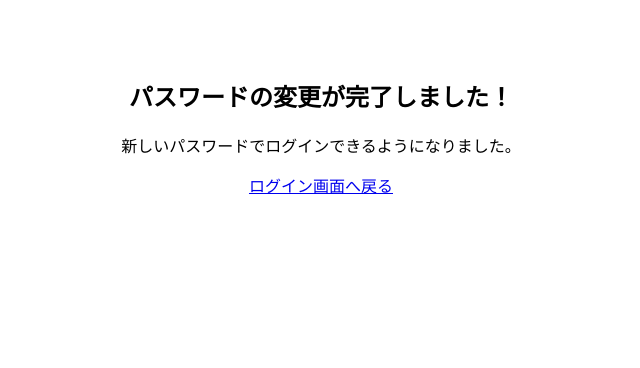
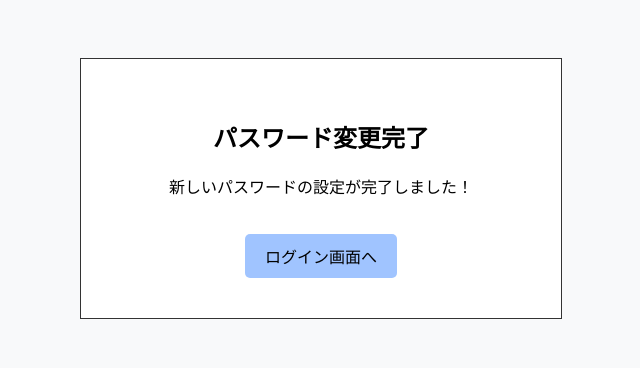
Before and after one commit to Omochimochimochimochi/Daily-closet, a Django app: page /reset/done/ in a window 1280 px wide. Shown: the top 368 px of the page, without its empty margins (319-959 px from the left). Run offline with Django 5.2, Linux system fonts and the light colour scheme.

Commit message:
パスワード変更完了画面修正

```diff
--- a/closet/templates/password_reset_complete.html
+++ b/closet/templates/password_reset_complete.html
@@ -1,11 +1,19 @@
 <!DOCTYPE html>
-<html>
-<head><title>完了</title></head>
+<html lang="ja">
+<head>
+    <meta charset="UTF-8">
+    <title>パスワード変更完了 - Daily Closet</title>
+    <style>
+        body { font-family: sans-serif; display: flex; justify-content: center; padding: 50px; background-color: #f8f9fa; }
+        .box { background: white; padding: 40px; border: 1px solid #333; width: 400px; text-align: center; }
+        .btn { display: inline-block; background-color: #a0c4ff; padding: 10px 20px; text-decoration: none; color: black; border-radius: 5px; margin-top: 20px; }
+    </style>
+</head>
 <body>
-    <div style="text-align:center; padding:50px;">
-        <h2>パスワードの変更が完了しました！</h2>
-        <p>新しいパスワードでログインできるようになりました。</p>
-        <a href="{% url 'login' %}">ログイン画面へ戻る</a>
+    <div class="box">
+        <h2>パスワード変更完了</h2>
+        <p>新しいパスワードの設定が完了しました！</p>
+        <a href="{% url 'login' %}" class="btn">ログイン画面へ</a>
     </div>
 </body>
 </html>
```
